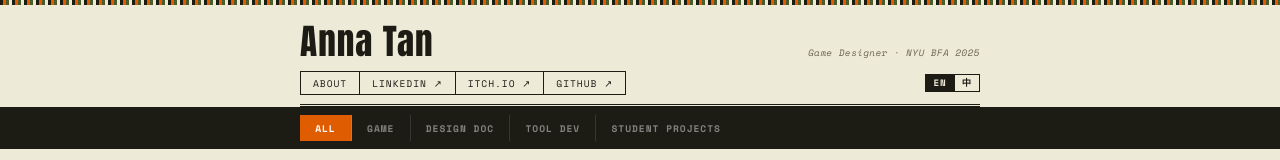
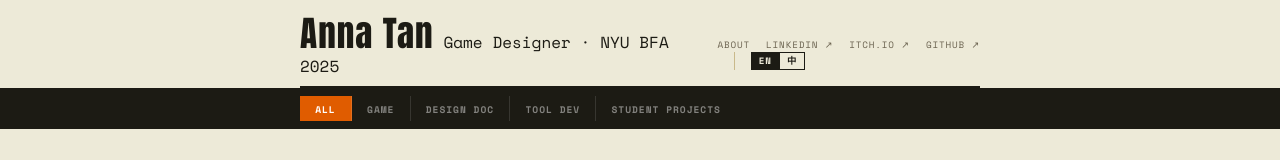
Before and after one commit to tannnfl/portfolio, a plain HTML site: page index.html in a window 1280 px wide. Shown: the top 160 px of the page. Drawn offline with nearby package versions, Linux system fonts and the light colour scheme.

Commit message:
style: remove top stripe, rework nav to single row

```diff
--- a/assets/cursor-trail-CYZb0a0Q.css
+++ b/assets/cursor-trail-CYZb0a0Q.css
@@ -21,51 +21,37 @@ a{color:inherit;text-decoration:none}
 a:hover{text-decoration:underline}
 img{display:block}
 
-/* ── DECORATIVE RULE ── */
-body::before{
-  content:'';
-  display:block;
-  height:5px;
-  background:repeating-linear-gradient(
-    90deg,
-    var(--ink) 0,var(--ink) 3px,
-    var(--accent) 3px,var(--accent) 6px,
-    var(--accent2) 6px,var(--accent2) 9px,
-    transparent 9px,transparent 12px
-  );
-  position:sticky;top:0;z-index:200;
-}
 
 /* ── NAV ── */
 .nav{display:flex;justify-content:center}
 .nav-inner{
   width:var(--col);
-  display:flex;flex-direction:column;gap:.4rem;
-  padding:1.2rem 0 .6rem;
-  border-bottom:3px double var(--ink);
+  display:flex;justify-content:space-between;align-items:baseline;
+  padding:1rem 0 .5rem;
+  border-bottom:2px solid var(--ink);
 }
-.nav-top{display:flex;justify-content:space-between;align-items:baseline}
 .nav-name{
   font-family:var(--font-head);
   font-size:2.2rem;letter-spacing:.03em;
   color:var(--ink);line-height:1;
 }
-.nav-bottom{display:flex;justify-content:space-between;align-items:center;margin-top:.25rem}
-.nav-tagline{font-size:.58rem;color:var(--mid);letter-spacing:.05em;font-style:italic}
+.nav-right{display:flex;align-items:center}
+
 .nav-links{
-  display:flex;font-size:.6rem;
-  text-transform:uppercase;letter-spacing:.1em;
-  border:1px solid var(--ink);overflow:hidden;
+  display:flex;font-size:.58rem;
+  text-transform:uppercase;letter-spacing:.09em;
+  gap:1rem;color:var(--mid);
 }
 .nav-links a{
-  padding:.25rem .75rem;border-right:1px solid var(--ink);
-  color:var(--ink);transition:background .1s,color .1s;
+  color:var(--mid);transition:color .1s;
 }
-.nav-links a:last-child{border-right:none}
-.nav-links a:hover{background:var(--ink);color:var(--bg);text-decoration:none}
+.nav-links a:hover{color:var(--ink);text-decoration:none}
 
 /* lang switch sits inside nav-links row */
-.lang-switch{display:flex;margin-left:.5rem}
+.lang-switch{
+  display:flex;margin-left:1rem;
+  padding-left:1rem;border-left:1px solid var(--tan);
+}
 .lang-btn{
   font-family:var(--font-mono);font-size:.58rem;font-weight:700;
   letter-spacing:.08em;text-transform:uppercase;
```
